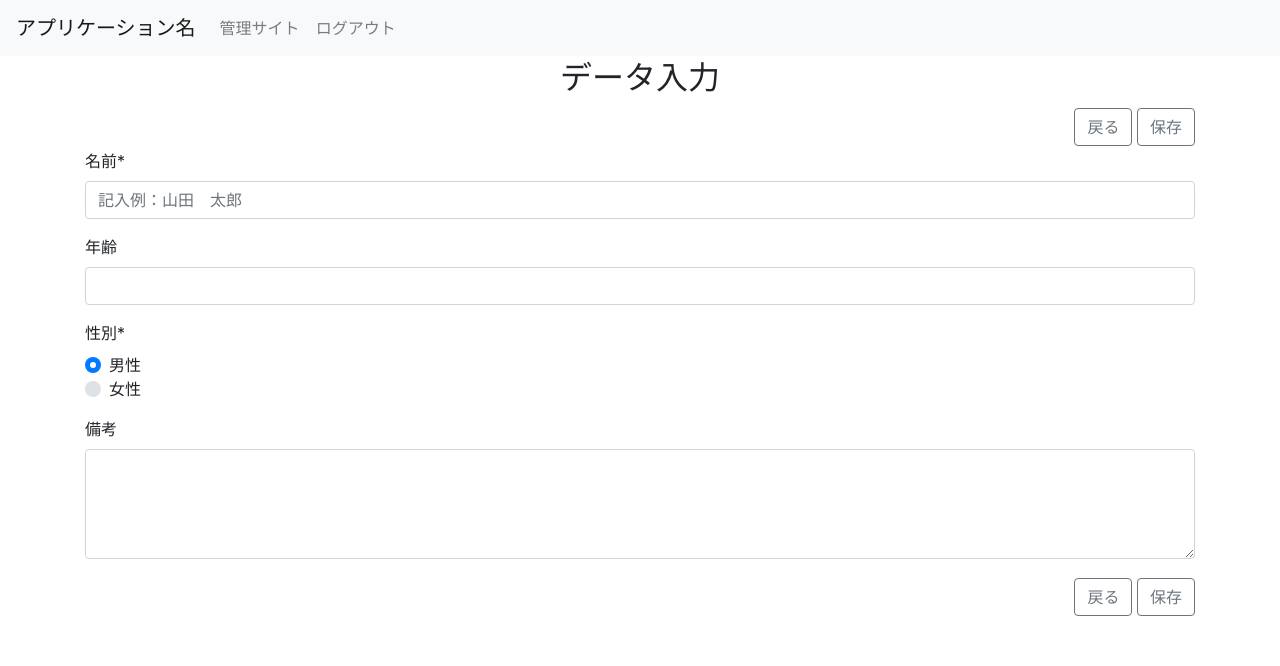
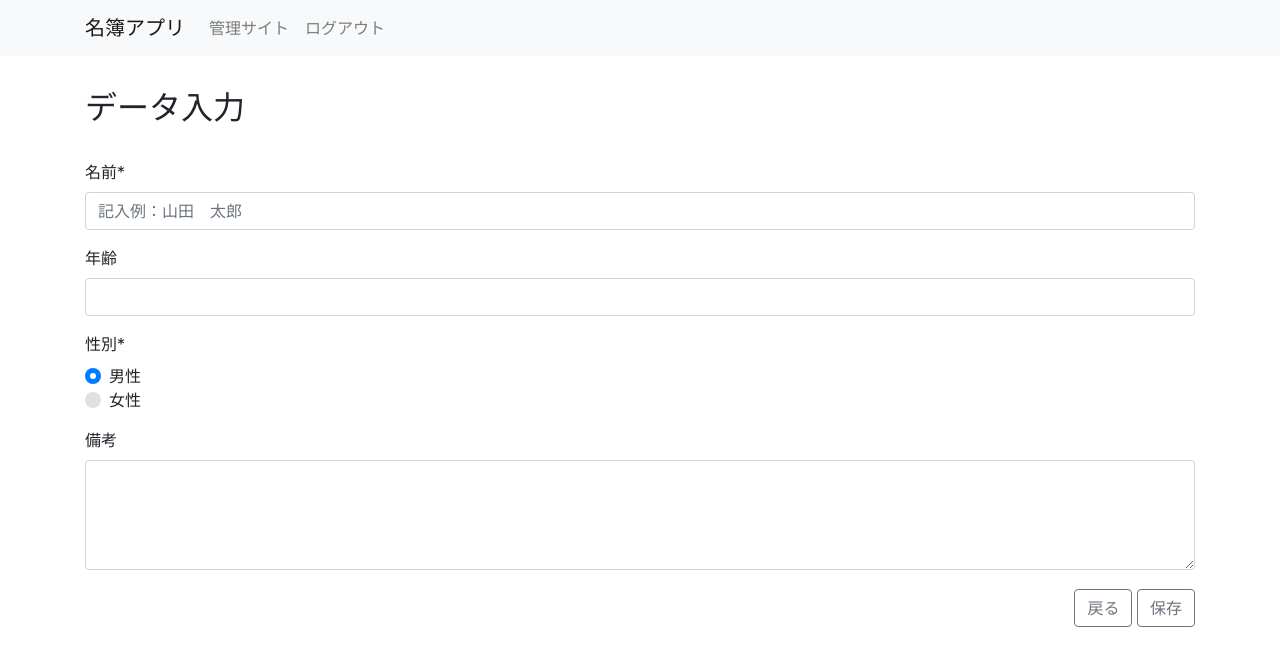
Before and after one commit to nagi-lc3/general_business, a Django app: page /item_create/ in a window 1280 px wide. Shown: the top 666 px of the page. Run offline with Django 3.2, Linux system fonts and the light colour scheme; the visitor is signed in with stand-in values (Sample User, id 1); some libraries are stand-ins or nearby versions.

Commit message:
Update html and urls, views.py

```diff
--- a/roster/urls.py
+++ b/roster/urls.py
@@ -1,11 +1,11 @@
 from django.urls import path
-from .views import ItemFilterView, ItemDetailView, ItemCreateView, ItemUpdateView, ItemDeleteView
+from .views import IndexView, ItemDetailView, ItemCreateView, ItemUpdateView, ItemDeleteView
 
 
 app_name = 'roster'
 urlpatterns = [
     # 一覧画面
-    path('', ItemFilterView.as_view(), name='index'),
+    path('', IndexView.as_view(), name='index'),
     # 詳細画面
     path('item_detail/<int:pk>/', ItemDetailView.as_view(), name='item_detail'),
     # 登録画面
--- a/roster/views.py
+++ b/roster/views.py
@@ -10,7 +10,7 @@ from .forms import ItemForm
 
 
 # 検索一覧画面
-class ItemFilterView(LoginRequiredMixin, FilterView):
+class IndexView(LoginRequiredMixin, FilterView):
     model = Item
     template_name = 'roster/index.html'
     filterset_class = ItemFilter
--- a/static/roster/css/roster.css
+++ b/static/roster/css/roster.css
@@ -2,3 +2,7 @@
     margin-top:3px;
     margin-bottom:3px;
 }
+
+.text-left {
+    margin: 30px 0;
+}
--- a/templates/base.html
+++ b/templates/base.html
@@ -19,9 +19,10 @@
 
 <body>
     <nav class="navbar navbar-expand-lg navbar-light bg-light">
-        <a class="navbar-brand" href="#">アプリケーション名</a>
-        <button type="button" class="navbar-toggler" data-toggle="collapse" data-target="#Navber" aria-controls="Navber"
-            aria-expanded="false" aria-label="ナビゲーションの切替">
+        <div class="container">
+            <a class="navbar-brand" href="">名簿アプリ</a>
+            <button type="button" class="navbar-toggler" data-toggle="collapse" data-target="#Navber"
+                aria-controls="Navber" aria-expanded="false" aria-label="ナビゲーションの切替">
                 <span class="navbar-toggler-icon"></span>
             </button>
 
@@ -34,6 +35,7 @@
                         <a class="nav-link" href="{% url 'admin:logout'%}">ログアウト</a>
                     </li>
                 </ul>
+            </div>
         </div>
         {# /.navbar-collapse #}
     </nav>
--- a/templates/roster/item_create.html
+++ b/templates/roster/item_create.html
@@ -5,17 +5,10 @@
 <div class="container">
     <div class="row">
         <div class="col-12">
-            <h2 class="text-center">データ入力</h2>
+            <h2 class="text-left">データ入力</h2>
         </div>
     </div>
-    <div class="row">
-        <div class="col-12">
-            <div class="float-right">
-                <a class="btn btn-outline-secondary" href="{% url 'roster:index' %}">戻る</a>
-                <a class="btn btn-outline-secondary save" href="#">保存</a>
-            </div>
-        </div>
-    </div>
+
     <div class="row">
         <div class="col-12">
             <form method="post" id="myform">
```
Also changed, not shown: templates/roster/item_delete.html (+1 -9 lines), templates/roster/item_detail.html (+1 -6 lines), templates/roster/item_update.html (+2 -9 lines). Lines whose indentation alone changed are shown as unchanged.
